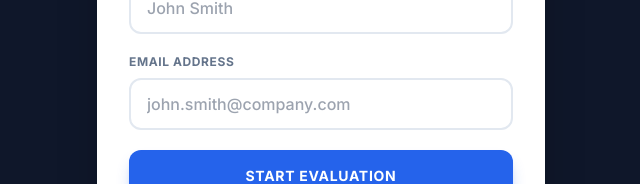
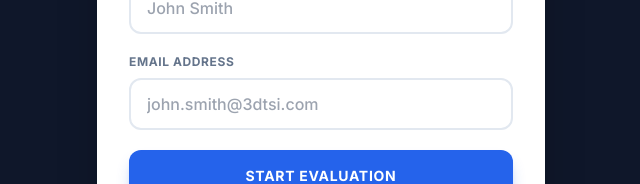
Before and after one commit to agoodson56/Abilities, a React (Vite) app: page / in a window 1280 px wide. Shown: the part 402-586 px from the top of the page, without its empty margins (319-959 px from the left). Built offline with nearby package versions, Linux system fonts and the light colour scheme; no server answers.

Commit message:
Restrict login to @3dtsi.com emails only

```diff
--- a/components/Login.tsx
+++ b/components/Login.tsx
@@ -21,6 +21,11 @@ const Login: React.FC<LoginProps> = ({ onLogin }) => {
 
         if (!email.trim() || !email.includes('@')) {
             setError('Please enter a valid email address');
+            return;
+        }
+
+        if (!email.trim().toLowerCase().endsWith('@3dtsi.com')) {
+            setError('Access restricted to 3D Technology Services employees. Please use your @3dtsi.com email.');
             return;
         }
 
@@ -70,7 +75,7 @@ const Login: React.FC<LoginProps> = ({ onLogin }) => {
                                 type="email"
                                 value={email}
                                 onChange={(e) => setEmail(e.target.value)}
-                                placeholder="john.smith@company.com"
+                                placeholder="john.smith@3dtsi.com"
                                 className="w-full px-4 py-3 rounded-xl border-2 border-slate-200 focus:border-blue-500 focus:ring-0 outline-none transition-colors text-slate-900 font-medium"
                             />
                         </div>
```
